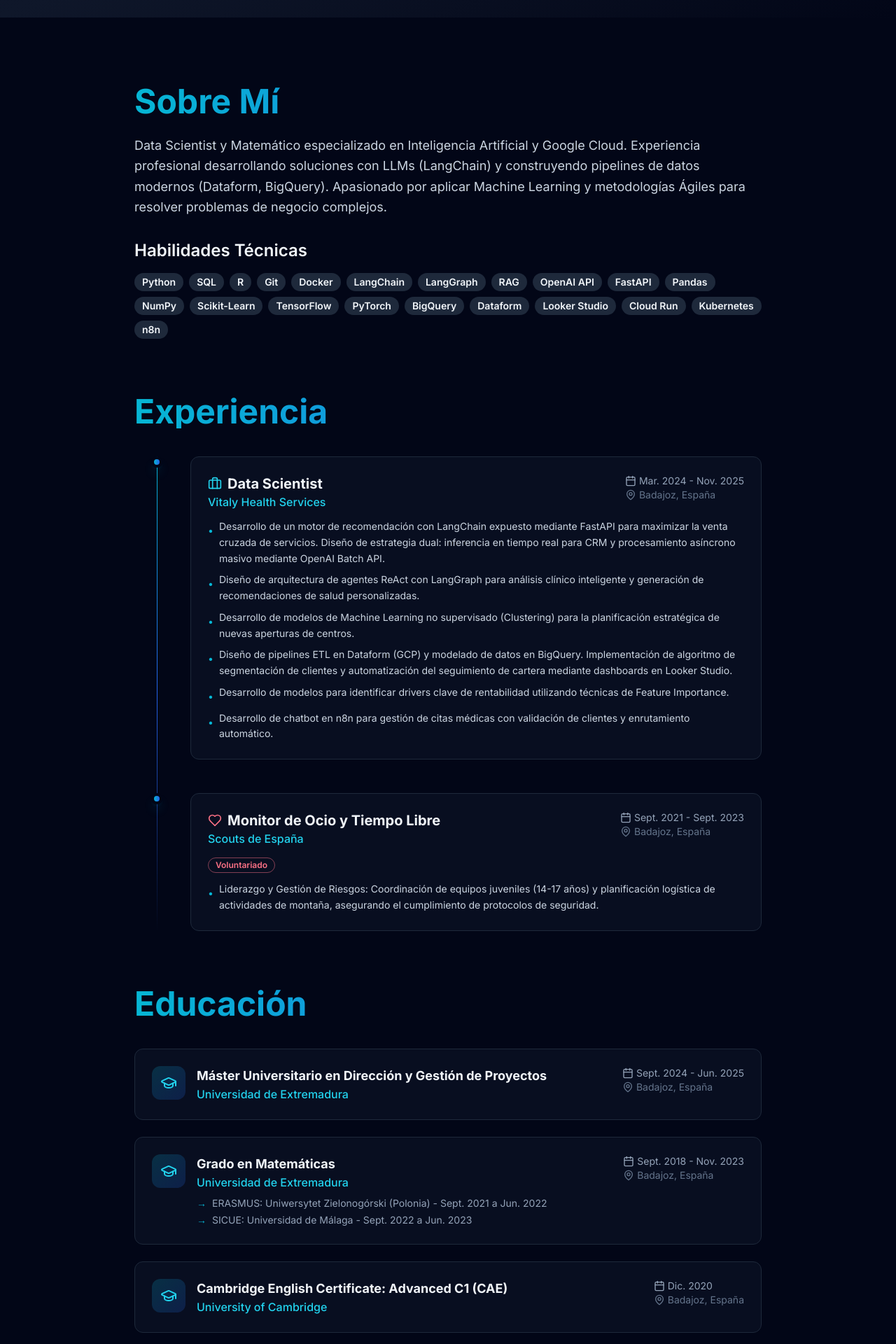
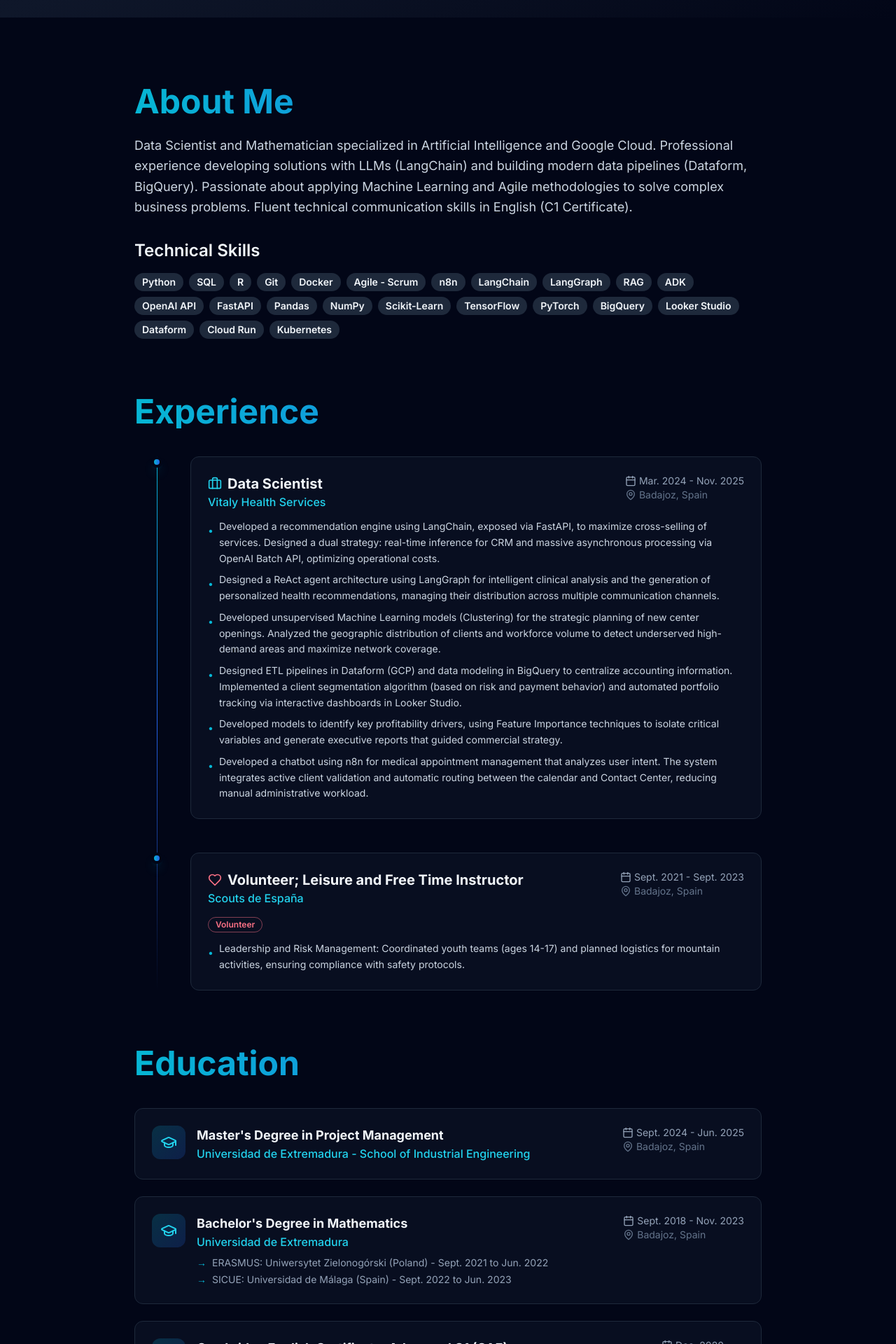
Before and after one commit to carlospereav/carlos-perea-portfolio, a Next.js app: page / in a window 1280 px wide. Shown: the part 840-2760 px from the top of the page at 70% size. Built offline with nearby package versions, Linux system fonts and the light colour scheme.

Commit message:
refactor♻️: update footer and section texts to English, enhancing accessibility and consistency across the application

```diff
--- a/src/components/layout/footer.tsx
+++ b/src/components/layout/footer.tsx
@@ -11,7 +11,7 @@ export function Footer() {
         <div className="flex flex-col md:flex-row items-center justify-between space-y-4 md:space-y-0">
           <div className="flex flex-col items-center md:items-start">
             <p className="text-sm text-slate-400">
-              © {currentYear} {profile.name}. Todos los derechos reservados.
+              © {currentYear} {profile.name}. All rights reserved.
             </p>
             <p className="text-xs text-slate-500 mt-1">
               {profile.role}
--- a/src/components/layout/header.tsx
+++ b/src/components/layout/header.tsx
@@ -22,19 +22,19 @@ export function Header() {
             onClick={() => scrollToSection("about")}
             className="text-sm font-medium text-slate-400 transition-colors hover:text-slate-100"
           >
-            Sobre mí
+            About
           </button>
           <button
             onClick={() => scrollToSection("projects")}
             className="text-sm font-medium text-slate-400 transition-colors hover:text-slate-100"
           >
-            Proyectos
+            Projects
           </button>
           <button
             onClick={() => scrollToSection("contact")}
             className="text-sm font-medium text-slate-400 transition-colors hover:text-slate-100"
           >
-            Contacto
+            Contact
           </button>
         </nav>
 
--- a/src/components/sections/about-section.tsx
+++ b/src/components/sections/about-section.tsx
@@ -24,7 +24,7 @@ export function AboutSection() {
   return (
     <section id="about" className="py-24 bg-slate-950">
       <div className="container mx-auto px-4">
-        {/* Sobre Mí */}
+        {/* About Me */}
         <motion.div
           initial={{ opacity: 0, y: 20 }}
           whileInView={{ opacity: 1, y: 0 }}
@@ -33,7 +33,7 @@ export function AboutSection() {
           className="max-w-4xl mx-auto mb-20"
         >
           <h2 className="text-4xl md:text-5xl font-bold mb-6 bg-gradient-to-r from-cyan-500 to-blue-600 bg-clip-text text-transparent">
-            Sobre Mí
+            About Me
           </h2>
 
           <p className="text-lg text-slate-300 mb-8 leading-relaxed">
@@ -47,7 +47,7 @@ export function AboutSection() {
             viewport={{ once: true }}
           >
             <h3 className="text-2xl font-semibold text-slate-100 mb-4">
-              Habilidades Técnicas
+              Technical Skills
             </h3>
             <div className="flex flex-wrap gap-2">
               {profile.about.skills.map((skill) => (
@@ -65,7 +65,7 @@ export function AboutSection() {
           </motion.div>
         </motion.div>
 
-        {/* Experiencia Profesional */}
+        {/* Professional Experience */}
         <motion.div
           initial={{ opacity: 0, y: 20 }}
           whileInView={{ opacity: 1, y: 0 }}
@@ -74,7 +74,7 @@ export function AboutSection() {
           className="max-w-4xl mx-auto mb-20"
         >
           <h2 className="text-4xl md:text-5xl font-bold mb-10 bg-gradient-to-r from-cyan-500 to-blue-600 bg-clip-text text-transparent">
-            Experiencia
+            Experience
           </h2>
 
           <div className="relative">
@@ -121,7 +121,7 @@ export function AboutSection() {
 
                     {exp.type === 'volunteer' && (
                       <Badge variant="outline" className="mb-3 border-rose-400/50 text-rose-400">
-                        Voluntariado
+                        Volunteer
                       </Badge>
                     )}
 
@@ -140,7 +140,7 @@ export function AboutSection() {
           </div>
         </motion.div>
 
-        {/* Educación */}
+        {/* Education */}
         <motion.div
           initial={{ opacity: 0, y: 20 }}
           whileInView={{ opacity: 1, y: 0 }}
@@ -149,7 +149,7 @@ export function AboutSection() {
           className="max-w-4xl mx-auto"
         >
           <h2 className="text-4xl md:text-5xl font-bold mb-10 bg-gradient-to-r from-cyan-500 to-blue-600 bg-clip-text text-transparent">
-            Educación
+            Education
           </h2>
 
           <div className="grid gap-6">
--- a/src/components/sections/contact-section.tsx
+++ b/src/components/sections/contact-section.tsx
@@ -17,10 +17,10 @@ export function ContactSection() {
           className="max-w-2xl mx-auto text-center"
         >
           <h2 className="text-4xl md:text-5xl font-bold mb-4 bg-gradient-to-r from-cyan-500 to-blue-600 bg-clip-text text-transparent">
-            Contacto
+            Contact
           </h2>
           <p className="text-lg text-slate-400 mb-8">
-            ¿Tienes un proyecto en mente o quieres colaborar? ¡Hablemos!
+            Have a project in mind or want to collaborate? Let's talk!
           </p>
 
           <div className="flex flex-wrap gap-4 justify-center">
--- a/src/components/sections/hero-section.tsx
+++ b/src/components/sections/hero-section.tsx
@@ -54,10 +54,10 @@ export function HeroSection() {
             className="flex gap-4 flex-wrap justify-center"
           >
             <Button onClick={() => scrollToSection("projects")} size="lg">
-              Ver Proyectos
+              View Projects
             </Button>
             <Button onClick={() => scrollToSection("about")} variant="outline" size="lg">
-              Sobre Mí
+              About Me
             </Button>
           </motion.div>
 
--- a/src/data/portfolio.ts
+++ b/src/data/portfolio.ts
@@ -43,9 +43,9 @@ export interface Project {
   title: string;
   category: 'Computer Vision' | 'NLP' | 'Agents' | 'Time Series';
   description: string;
-  longDescription: string; // Markdown soportado
+  longDescription: string; // Markdown supported
   techStack: string[];
-  image: string; // Ruta a assets
+  image: string; // Path to assets
   links: {
     github?: string;
     demo?: string;
@@ -58,18 +58,21 @@ export interface Project {
 export const profile: Profile = {
   name: "Carlos Perea Vega",
   role: "Data Scientist & AI Engineer",
-  tagline: "Transformando datos complejos en decisiones inteligentes y agentes autónomos.",
+  tagline: "Transforming complex data into intelligent decisions and autonomous agents.",
   about: {
-    summary: "Data Scientist y Matemático especializado en Inteligencia Artificial y Google Cloud. Experiencia profesional desarrollando soluciones con LLMs (LangChain) y construyendo pipelines de datos modernos (Dataform, BigQuery). Apasionado por aplicar Machine Learning y metodologías Ágiles para resolver problemas de negocio complejos.",
+    summary: "Data Scientist and Mathematician specialized in Artificial Intelligence and Google Cloud. Professional experience developing solutions with LLMs (LangChain) and building modern data pipelines (Dataform, BigQuery). Passionate about applying Machine Learning and Agile methodologies to solve complex business problems. Fluent technical communication skills in English (C1 Certificate).",
     skills: [
       "Python",
       "SQL",
       "R",
       "Git",
       "Docker",
+      "Agile - Scrum",
+      "n8n",
       "LangChain",
       "LangGraph",
       "RAG",
+      "ADK",
       "OpenAI API",
       "FastAPI",
       "Pandas",
@@ -78,11 +81,10 @@ export const profile: Profile = {
       "TensorFlow",
       "PyTorch",
       "BigQuery",
+      "Looker Studio",
       "Dataform",
-      "Looker Studio",
       "Cloud Run",
-      "Kubernetes",
-      "n8n"
+      "Kubernetes"
     ]
   },
   socials: {
@@ -92,14 +94,14 @@ export const profile: Profile = {
   }
 };
 
-// Projects Data - Solo proyecto real
+// Projects Data - Real project only
 export const projects: Project[] = [
   {
     id: "git-commit-classifier",
     title: "Git Commit Classifier",
     category: "NLP",
-    description: "Modelo de Deep Learning construido con PyTorch y Transformers para clasificar automáticamente mensajes de commit de Git según Conventional Commits. Incluye demo interactiva con Streamlit.",
-    longDescription: "Un modelo de Deep Learning construido con PyTorch y Transformers (Hugging Face) que clasifica automáticamente los mensajes de commit de Git según el estándar Conventional Commits (feat, fix, docs, style, refactor, test, chore, etc.). El proyecto incluye una aplicación interactiva desarrollada con Streamlit que permite a los usuarios probar el modelo en tiempo real. El modelo utiliza arquitecturas de transformers pre-entrenadas y ha sido fine-tuneado específicamente para la tarea de clasificación de commits.",
+    description: "Deep Learning model built with PyTorch and Transformers to automatically classify Git commit messages according to Conventional Commits. Includes interactive demo with Streamlit.",
+    longDescription: "A Deep Learning model built with PyTorch and Transformers (Hugging Face) that automatically classifies Git commit messages according to the Conventional Commits standard (feat, fix, docs, style, refactor, test, chore, etc.). The project includes an interactive application developed with Streamlit that allows users to test the model in real-time. The model uses pre-trained transformer architectures and has been fine-tuned specifically for the commit classification task.",
     techStack: ["PyTorch", "Transformers", "Hugging Face", "Streamlit", "Python", "Deep Learning", "NLP", "Google Cloud Run"],
     image: "/images/projects/git-commit-classifier.jpg",
     links: {
@@ -116,29 +118,29 @@ export const experience: Experience[] = [
     id: "vitaly",
     company: "Vitaly Health Services",
     role: "Data Scientist",
-    location: "Badajoz, España",
+    location: "Badajoz, Spain",
     startDate: "Mar. 2024",
     endDate: "Nov. 2025",
     type: "work",
     description: [
-      "Desarrollo de un motor de recomendación con LangChain expuesto mediante FastAPI para maximizar la venta cruzada de servicios. Diseño de estrategia dual: inferencia en tiempo real para CRM y procesamiento asíncrono masivo mediante OpenAI Batch API.",
-      "Diseño de arquitectura de agentes ReAct con LangGraph para análisis clínico inteligente y generación de recomendaciones de salud personalizadas.",
-      "Desarrollo de modelos de Machine Learning no supervisado (Clustering) para la planificación estratégica de nuevas aperturas de centros.",
-      "Diseño de pipelines ETL en Dataform (GCP) y modelado de datos en BigQuery. Implementación de algoritmo de segmentación de clientes y automatización del seguimiento de cartera mediante dashboards en Looker Studio.",
-      "Desarrollo de modelos para identificar drivers clave de rentabilidad utilizando técnicas de Feature Importance.",
-      "Desarrollo de chatbot en n8n para gestión de citas médicas con validación de clientes y enrutamiento automático."
+      "Developed a recommendation engine using LangChain, exposed via FastAPI, to maximize cross-selling of services. Designed a dual strategy: real-time inference for CRM and massive asynchronous processing via OpenAI Batch API, optimizing operational costs.",
+      "Designed a ReAct agent architecture using LangGraph for intelligent clinical analysis and the generation of personalized health recommendations, managing their distribution across multiple communication channels.",
+      "Developed unsupervised Machine Learning models (Clustering) for the strategic planning of new center openings. Analyzed the geographic distribution of clients and workforce volume to detect underserved high-demand areas and maximize network coverage.",
+      "Designed ETL pipelines in Dataform (GCP) and data modeling in BigQuery to centralize accounting information. Implemented a client segmentation algorithm (based on risk and payment behavior) and automated portfolio tracking via interactive dashboards in Looker Studio.",
+      "Developed models to identify key profitability drivers, using Feature Importance techniques to isolate critical variables and generate executive reports that guided commercial strategy.",
+      "Developed a chatbot using n8n for medical appointment management that analyzes user intent. The system integrates active client validation and automatic routing between the calendar and Contact Center, reducing manual administrative workload."
     ]
   },
   {
     id: "scouts",
     company: "Scouts de España",
-    role: "Monitor de Ocio y Tiempo Libre",
-    location: "Badajoz, España",
+    role: "Volunteer; Leisure and Free Time Instructor",
+    location: "Badajoz, Spain",
     startDate: "Sept. 2021",
     endDate: "Sept. 2023",
     type: "volunteer",
     description: [
-      "Liderazgo y Gestión de Riesgos: Coordinación de equipos juveniles (14-17 años) y planificación logística de actividades de montaña, asegurando el cumplimiento de protocolos de seguridad."
+      "Leadership and Risk Management: Coordinated youth teams (ages 14-17) and planned logistics for mountain activities, ensuring compliance with safety protocols."
     ]
   }
 ];
@@ -147,31 +149,31 @@ export const experience: Experience[] = [
 export const education: Education[] = [
   {
     id: "master",
-    institution: "Universidad de Extremadura",
-    degree: "Máster Universitario en Dirección y Gestión de Proyectos",
-    location: "Badajoz, España",
+    institution: "Universidad de Extremadura - School of Industrial Engineering",
+    degree: "Master's Degree in Project Management",
+    location: "Badajoz, Spain",
     startDate: "Sept. 2024",
     endDate: "Jun. 2025"
   },
   {
     id: "grado",
     institution: "Universidad de Extremadura",
-    degree: "Grado en Matemáticas",
-    location: "Badajoz, España",
+    degree: "Bachelor's Degree in Mathematics",
+    location: "Badajoz, Spain",
     startDate: "Sept. 2018",
     endDate: "Nov. 2023",
     details: [
-      "ERASMUS: Uniwersytet Zielonogórski (Polonia) - Sept. 2021 a Jun. 2022",
-      "SICUE: Universidad de Málaga - Sept. 2022 a Jun. 2023"
+      "ERASMUS: Uniwersytet Zielonogórski (Poland) - Sept. 2021 to Jun. 2022",
+      "SICUE: Universidad de Málaga (Spain) - Sept. 2022 to Jun. 2023"
     ]
   },
   {
     id: "cambridge",
     institution: "University of Cambridge",
     degree: "Cambridge English Certificate: Advanced C1 (CAE)",
-    location: "Badajoz, España",
-    startDate: "Dic. 2020",
-    endDate: "Dic. 2020"
+    location: "Badajoz, Spain",
+    startDate: "Dec. 2020",
+    endDate: "Dec. 2020"
   }
 ];
 
```
Also changed, not shown: src/components/sections/projects-section.tsx (+4 -4 lines).
